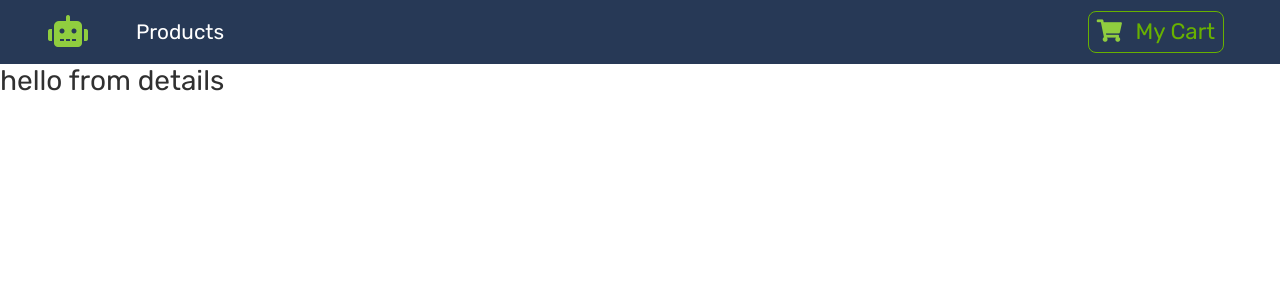
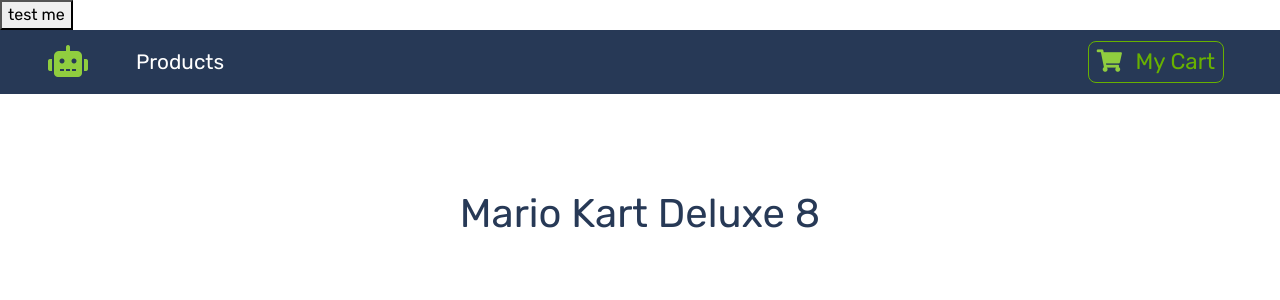
Before and after one commit to RazzBerryMand/ecommerce_site, a React (Create React App) app: page /details in a window 1280 px wide. Shown: the top 300 px of the page. Built offline with nearby package versions, Linux system fonts and the light colour scheme; a web font is replaced by a local one.

Commit message:
add product title to details.js

```diff
--- a/src/components/Details.js
+++ b/src/components/Details.js
@@ -1,11 +1,33 @@
-import React, { Component } from 'react'
+import React, { Component } from "react";
+import { ProductConsumer } from "../context";
+import { Link } from "react-router-dom";
+import { ButtonContainer } from "./Button";
 
 export default class Details extends Component {
-    render() {
-        return (
-            <div>
-                <h3>hello from details</h3>
+  render() {
+    return (
+      <ProductConsumer>
+        {value => {
+          const {
+            id,
+            company,
+            img,
+            info,
+            price,
+            title,
+            inCart
+          } = value.detailProduct;
+          return (
+            <div className="container py-5">
+              <div className="row">
+                <div className="col-10 mx-auto text-center text-slanted text-blue my-5">
+                  <h1>{title}</h1>
+                </div>
+              </div>
             </div>
-        )
-    }
+          );
+        }}
+      </ProductConsumer>
+    );
+  }
 }
--- a/src/context.js
+++ b/src/context.js
@@ -5,14 +5,28 @@
 
 class ProductProvider extends Component {
   state = {
-    products: storeProducts,
+    products: [],
     detailProduct: detailProduct
+  };
+
+  componentDidMount() {
+    this.setProducts();
+  }
+
+  setProducts = () => {
+    let tempProducts = [];
+    storeProducts.forEach(item => {
+      const singleItem = { ...item };
+      tempProducts = [...tempProducts, singleItem];
+    });
+    this.setState(() => {
+      return { products: tempProducts };
+    });
   };
 
   handleDetail = () => {
     console.log("hello from detail");
   };
-
   addToCart = () => {
     console.log("hello from add to cart");
   };
@@ -26,6 +40,7 @@
           addToCart: this.addToCart
         }}
       >
+        <button onClick={this.tester}>test me</button>
         {this.props.children}
       </ProductContext.Provider>
     );
```
